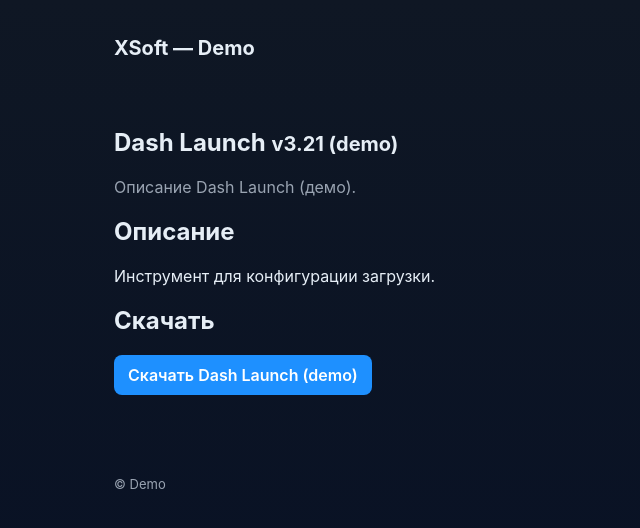
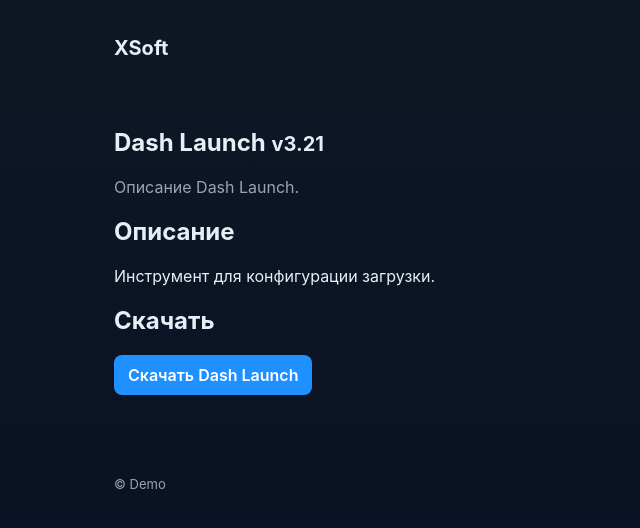
Before and after one commit to merrobocop/merrobocop.github.io, a plain HTML site: page dash_launch.html in a window 1280 px wide. Shown: the whole page, without its empty margins (0-640 px from the left). Drawn offline with Linux system fonts and the light colour scheme.

Commit message:
Update dash_launch.html

```diff
--- a/dash_launch.html
+++ b/dash_launch.html
@@ -3,21 +3,21 @@
 <head>
   <meta charset="utf-8" />
   <meta name="viewport" content="width=device-width,initial-scale=1" />
-  <title>Dash Launch — XSoft Demo</title>
+  <title>Dash Launch — XSoft</title>
   <link rel="stylesheet" href="assets/styles/main.css" />
 </head>
 <body>
-  <header class="site-header"><div class="container"><a class="brand" href="index.html">XSoft — Demo</a></div></header>
+  <header class="site-header"><div class="container"><a class="brand" href="index.html">XSoft</a></div></header>
   <main class="container">
     <article class="product">
-      <h1>Dash Launch <small>v3.21 (demo)</small></h1>
-      <p class="lead">Описание Dash Launch (демо).</p>
+      <h1>Dash Launch <small>v3.21</small></h1>
+      <p class="lead">Описание Dash Launch.</p>
 
       <section><h2>Описание</h2><p>Инструмент для конфигурации загрузки.</p></section>
 
       <section>
         <h2>Скачать</h2>
-        <a class="btn" href="assets/downloads/dash-launch-demo.zip" download>Скачать Dash Launch (demo)</a>
+        <a class="btn" href="assets/downloads/dash_launch_v3.21.zip" download>Скачать Dash Launch</a>
       </section>
     </article>
   </main>
```
